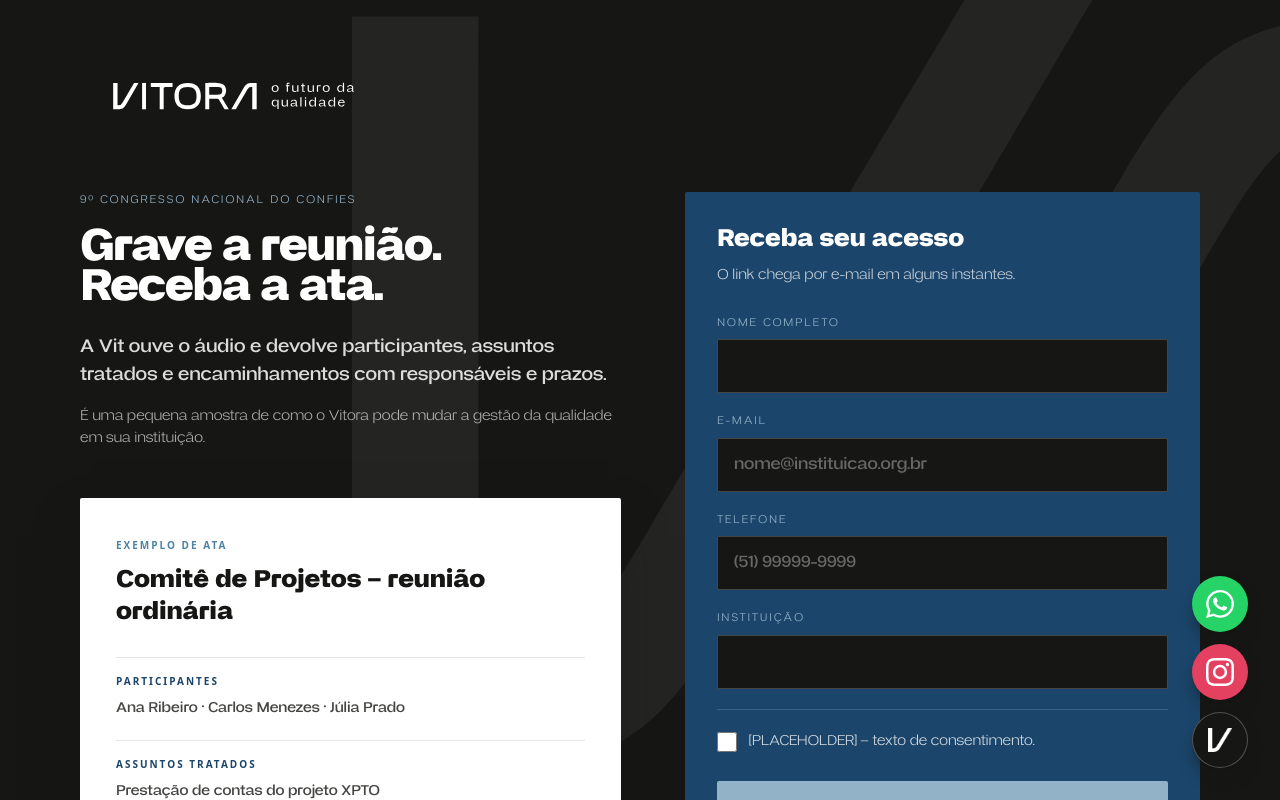
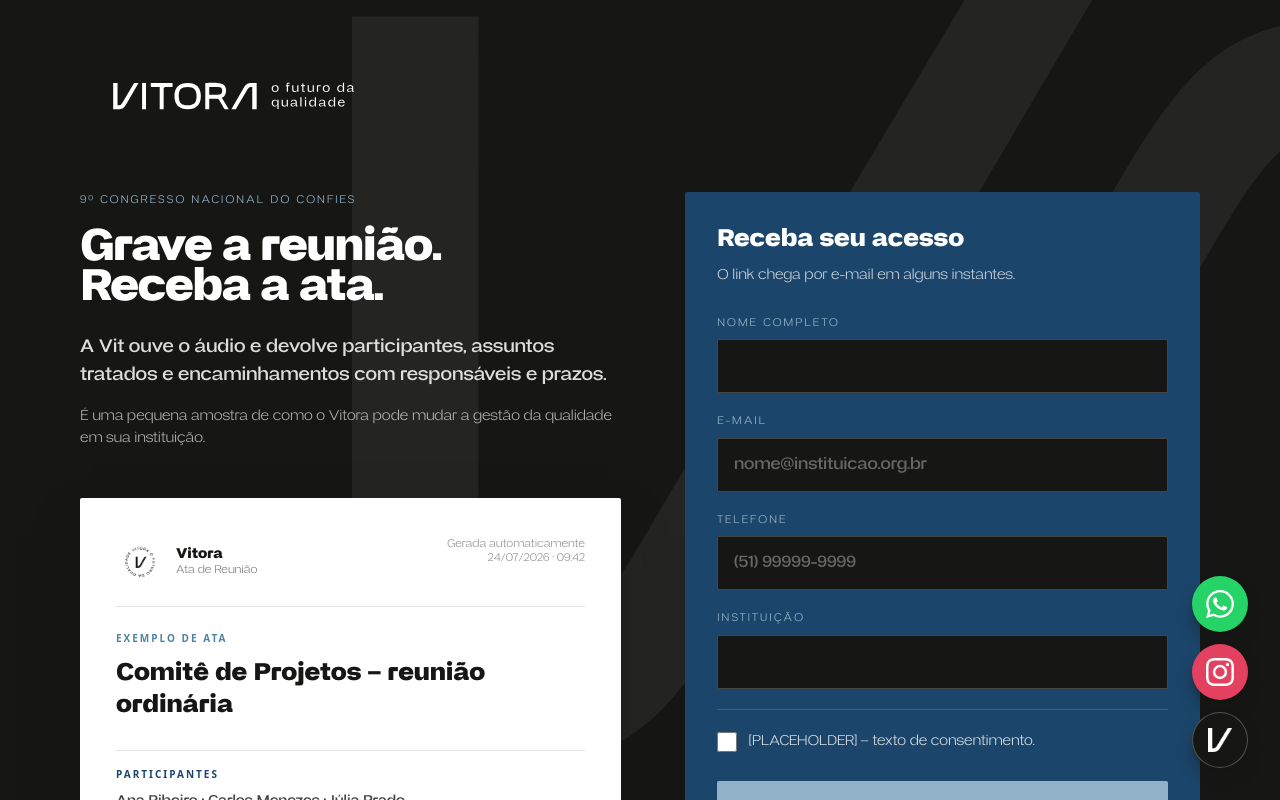
Before and after one commit to matheusoliveirafaurgs/LPVitConfies, a Next.js app: page / in a window 1280 px wide. Shown: the top 800 px of the page. Built offline with nearby package versions, Linux system fonts and the light colour scheme; no server answers; a web font is replaced by a local one.

Commit message:
feat: cabecalho na PreviaAta com selo da Vitora, remove rastreio de ausencia dos participantes

```diff
--- a/components/PreviaAta.jsx
+++ b/components/PreviaAta.jsx
@@ -1,15 +1,26 @@
+import Image from "next/image";
+
 /**
- * Prévia de uma ata gerada pelo Vit, apresentada como documento em papel.
+ * Prévia de uma ata gerada pela Vit, apresentada como documento em papel.
  *
- * As três seções refletem a estrutura real da saída do agente:
+ * O cabeçalho segue o padrão de sistemas de ata reais: marca + tipo de
+ * documento à esquerda, timestamp de geração à direita.
+ *
+ * As três seções abaixo refletem a estrutura real da saída do agente:
  * participantes, assuntos tratados e encaminhamentos.
  *
- * O último encaminhamento aparece sem prazo de propósito: quando a reunião
- * não define uma data, o Vit deixa o campo de fora em vez de inventar.
+ * Participantes listam só quem foi identificado falando na gravação — como
+ * o Vit trabalha a partir de áudio, não de lista de convocados, não há como
+ * saber quem faltou. Registrar ausência seria inventar um dado que o áudio
+ * não contém, o mesmo princípio que já vale para o prazo: quando a reunião
+ * não define algo, o Vit deixa de fora em vez de supor.
+ *
+ * O último encaminhamento aparece sem prazo de propósito, pelo mesmo motivo.
  */
 
 const ATA = {
   titulo: "Comitê de Projetos — reunião ordinária",
+  geradaEm: "24/07/2026 · 09:42",
   participantes: ["Ana Ribeiro", "Carlos Menezes", "Júlia Prado"],
   assuntos: [
     "Prestação de contas do projeto XPTO",
@@ -55,10 +66,36 @@
 
       <figure className="relative rounded-[2px] bg-branco px-7 py-8 text-preto shadow-2xl shadow-preto/50 sm:px-9 sm:py-10">
         <figcaption className="sr-only">
-          Exemplo de ata gerada pelo Vit a partir do áudio de uma reunião
+          Exemplo de ata gerada pela Vit a partir do áudio de uma reunião
         </figcaption>
 
-        <p className="text-[0.625rem] font-semibold uppercase tracking-[0.2em] text-azul-medio">
+        {/* Cabeçalho — marca + tipo de documento à esquerda, timestamp à direita */}
+        <div className="flex items-start justify-between gap-4 border-b border-preto/10 pb-5">
+          <div className="flex items-center gap-3">
+            <Image
+              src="/logotipo-vitora-selo.png"
+              alt=""
+              width={120}
+              height={121}
+              className="h-11 w-11 shrink-0 sm:h-12 sm:w-12"
+            />
+            <div>
+              <p className="text-sm font-extrabold leading-tight text-preto">
+                Vitora
+              </p>
+              <p className="text-[0.6875rem] font-light leading-tight text-preto/55">
+                Ata de Reunião
+              </p>
+            </div>
+          </div>
+          <p className="shrink-0 text-right text-[0.6875rem] font-light leading-tight text-preto/45">
+            Gerada automaticamente
+            <br />
+            {ATA.geradaEm}
+          </p>
+        </div>
+
+        <p className="mt-6 text-[0.625rem] font-semibold uppercase tracking-[0.2em] text-azul-medio">
           Exemplo de ata
         </p>
 
```
Also changed, not shown: public/logotipo-vitora-selo.png (added).
